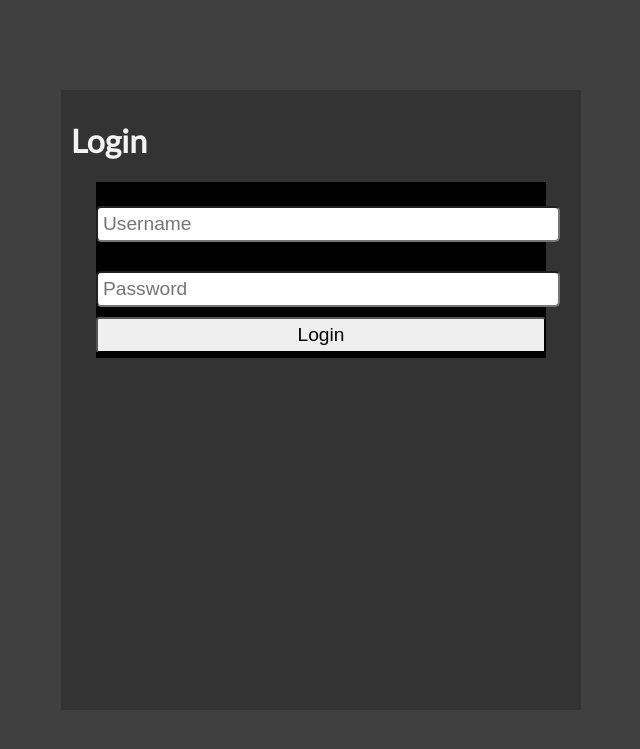
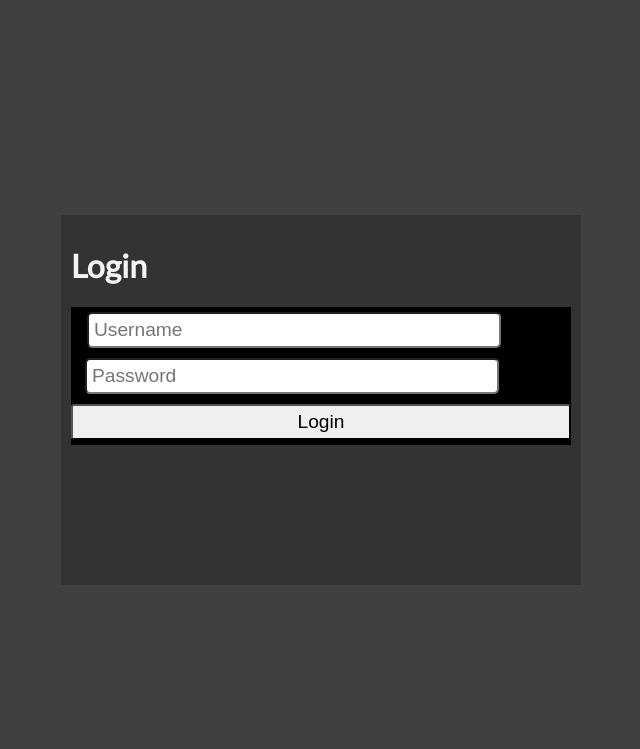
Before and after one commit to TheMathewNorman/RFID-Group-14, a PHP site: page / in a window 1280 px wide. Shown: the top 749 px of the page, without its empty margins (319-959 px from the left). Run offline with PHP 8.4, Linux system fonts and the light colour scheme.

Commit message:
Minor adjustments

```diff
--- a/Portal/css/login.css
+++ b/Portal/css/login.css
@@ -8,7 +8,7 @@
     top: 0; bottom: 0;
 
 
-    height: 600px;
+    height: 350px;
     width: 500px;
     padding: 10px;
 
@@ -19,20 +19,20 @@
     color: rgb(244,244,244);
 }
 #login-form {
-    width: 90%;
     margin: 0 auto;
     background-color: #000;
 }
     #login-form input {
         margin: 5px 0;
-        width: 100%;
         padding: 5px;
         font-size: 1.2em;
     }
     #login-form input[type="text"], #login-form input[type="password"] {
+        width: 400px;
         border-radius: 5px;
     }
     #login-form input[type="submit"] {
+        width: 100%;
         border-radius: 3px;
     }
     .form-field {
```
